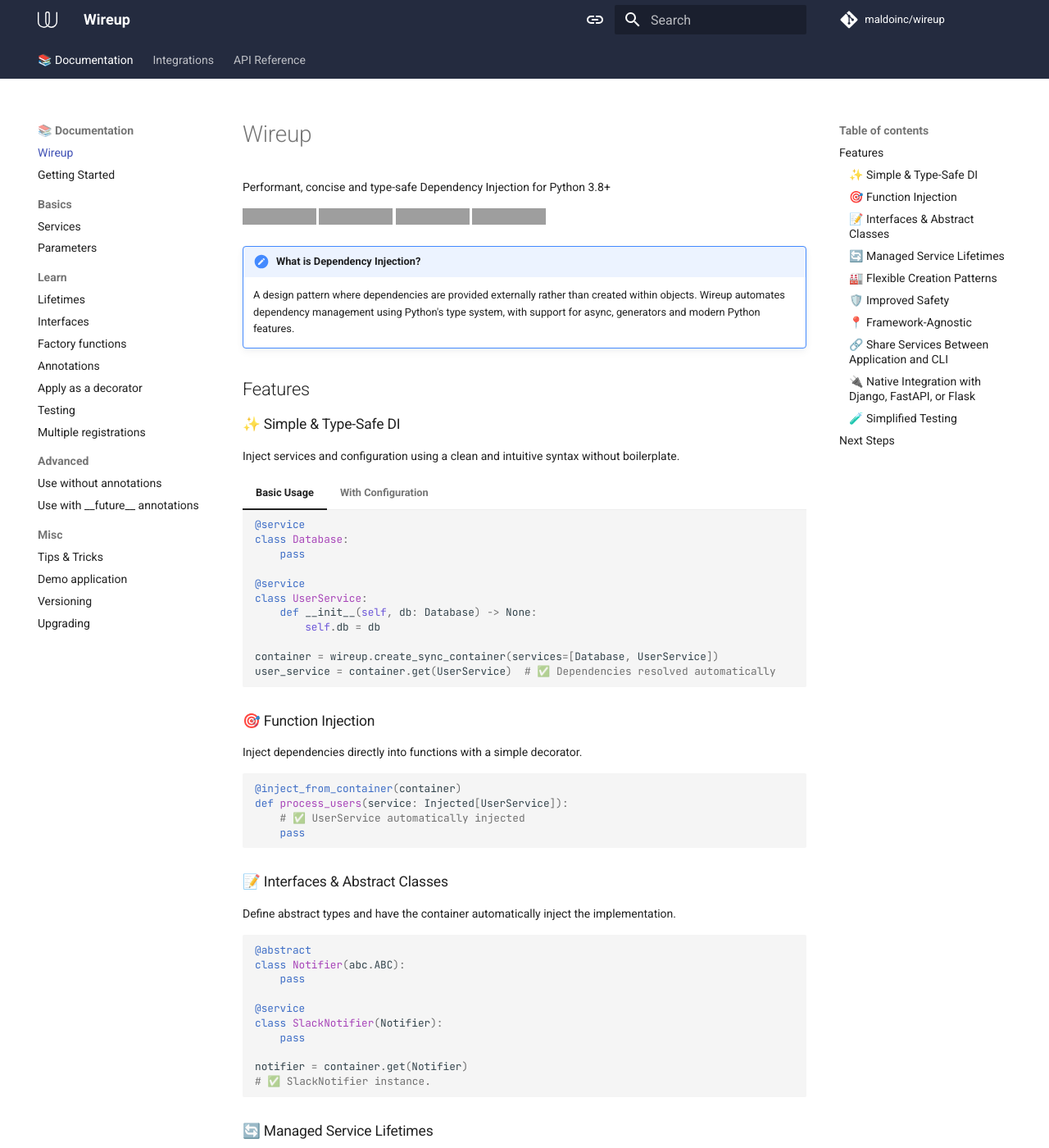
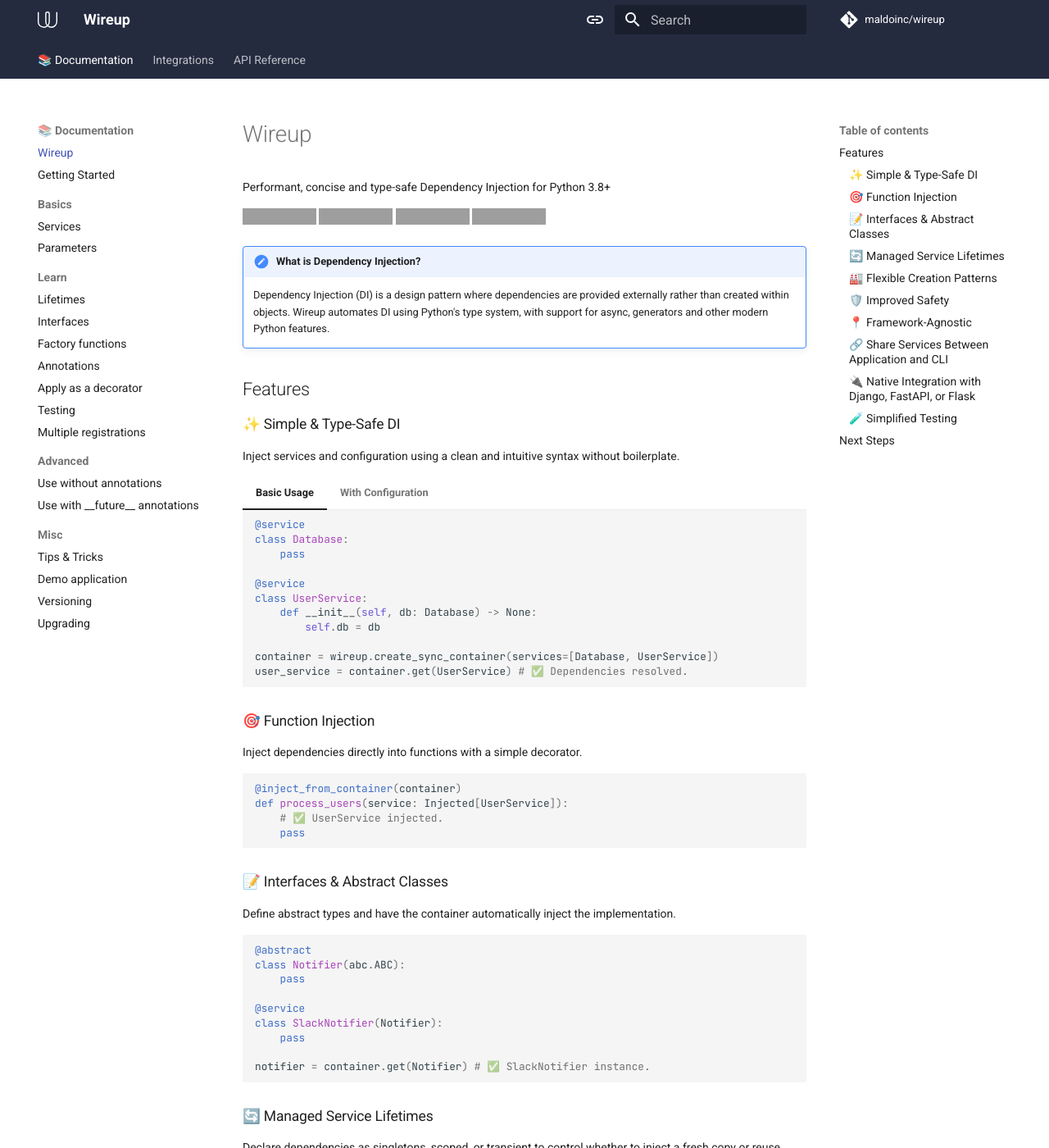
Before and after one commit to maldoinc/wireup, an MkDocs documentation site: the page built from docs/pages/index.md, in a window 1280 px wide and 1400 px high. Shown: the whole window at 82% size. Built offline with MkDocs 1.6.1 and Material for MkDocs 9.7.7, drawn with Linux system fonts in a browser that asks for light colours; comment, search, counter and statistics services are not loaded; the version menu is left out; some of the changed text lies outside the part shown; grey boxes are pictures that could not be loaded.

Commit message:
Update docs

````diff
--- a/docs/pages/index.md
+++ b/docs/pages/index.md
@@ -6,8 +6,8 @@ Performant, concise and type-safe Dependency Injection for Python 3.8+
 [![PyPI - Version](https://img.shields.io/pypi/v/wireup)](https://pypi.org/project/wireup/)
 
 !!! note "What is Dependency Injection?"
-    A design pattern where dependencies are provided externally rather than created within objects.
-    Wireup automates dependency management using Python's type system, with support for async, generators and modern Python features.
+    Dependency Injection (DI) is a design pattern where dependencies are provided externally rather than created within objects.
+    Wireup automates DI using Python's type system, with support for async, generators and other modern Python features.
 
 ## Features
 
@@ -28,7 +28,7 @@ Inject services and configuration using a clean and intuitive syntax without boi
             self.db = db
 
     container = wireup.create_sync_container(services=[Database, UserService])
-    user_service = container.get(UserService)  # ✅ Dependencies resolved automatically
+    user_service = container.get(UserService) # ✅ Dependencies resolved.
     ```
 
 === "With Configuration"
@@ -52,7 +53,7 @@ Inject dependencies directly into functions with a simple decorator.
 ```python
 @inject_from_container(container)
 def process_users(service: Injected[UserService]):
-    # ✅ UserService automatically injected
+    # ✅ UserService injected.
     pass
 ```
 
@@ -69,8 +70,7 @@ class Notifier(abc.ABC):
 class SlackNotifier(Notifier):
     pass
 
-notifier = container.get(Notifier)
-# ✅ SlackNotifier instance.
+notifier = container.get(Notifier) # ✅ SlackNotifier instance.
 ```
 
 ### 🔄 Managed Service Lifetimes
````
Also changed, not shown: other parts of docs/pages/index.md (+6 -5 lines).
